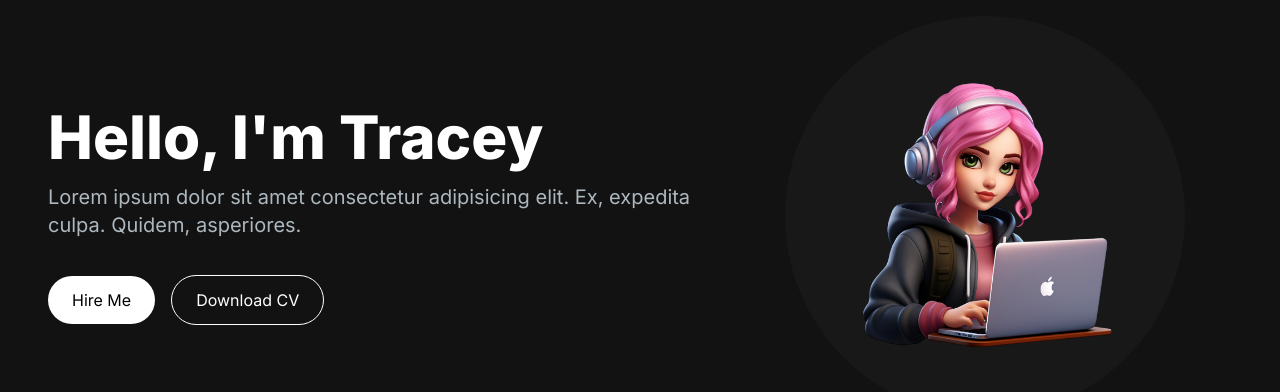
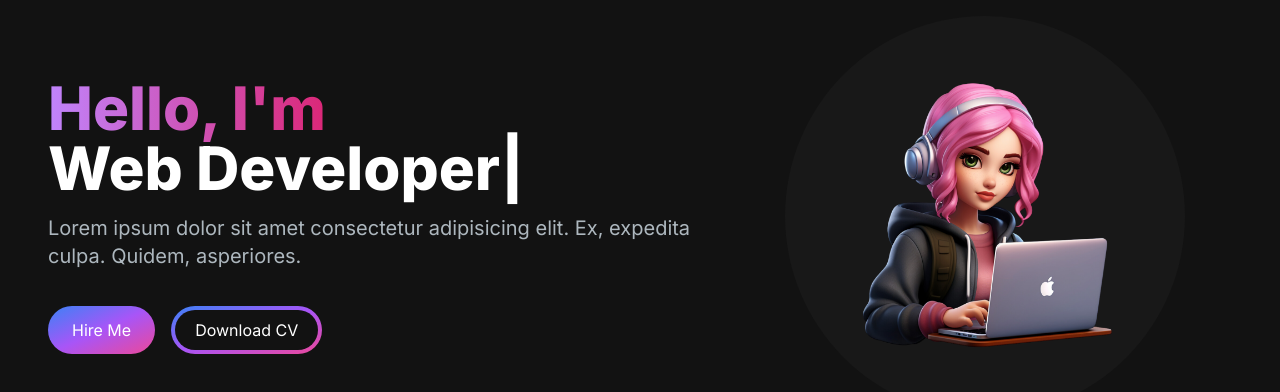
Before and after one commit to tleanne1/developer.portfolio, a Next.js app: page / in a window 1280 px wide. Shown: the top 392 px of the page. Built offline with nearby package versions, Linux system fonts and the light colour scheme.

Commit message:
added hero animation

```diff
--- a/app/page.js
+++ b/app/page.js
@@ -3,8 +3,10 @@
 
 export default function Home() {
   return (
-    <main className="flex min-h-screen flex-col bg-[#121212] container mx-auto px-12 py-4">
-      <HeroSection />
+    <main className="flex min-h-screen flex-col bg-[#121212]">
+      <div className="container mx-auto px-12 py-4">
+        <HeroSection />
+      </div>
     </main>
   );
 }
--- a/components/HeroSection.jsx
+++ b/components/HeroSection.jsx
@@ -1,24 +1,47 @@
+"use client";
+import React from "react";
 import Image from "next/image";
-import React from "react";
+import { TypeAnimation } from "react-type-animation";
 
 const HeroSection = () => {
   return (
     <section>
       <div className="grid grid-cols-1 lg:grid-cols-12">
-        <div className="col-span-7 place-self-center">
-          <h1 className="text-white mb-4 text-4xl lg:text-6xl font-extrabold">
-            Hello, I'm Tracey
+        <div className="col-span-7 place-self-center text-center sm:text-left">
+          <h1 className="text-white mb-4 text-4xl sm:text-5xl lg:text-6xl font-extrabold">
+            <span className="text-transparent bg-clip-text bg-gradient-to-r from-purple-400 to-pink-600">
+              Hello, I'm {""}
+            </span>
+            <br />
+            <TypeAnimation
+              sequence={[
+                // Same substring at the start will only be typed out once, initially
+                "Tracey",
+                1000, // wait 1s before replacing "Mice" with "Hamsters"
+                "Frontend Developer",
+                1000,
+                "Web Developer",
+                1000,
+                "UI/UX Designer",
+                1000,
+              ]}
+              wrapper="span"
+              speed={50}
+              repeat={Infinity}
+            />
           </h1>
-          <p className="text-[#ADB7BE] text-lg mb-6 lg:text-xl">
+          <p className="text-[#ADB7BE] text-base sm:text-lg mb-6 lg:text-xl">
             Lorem ipsum dolor sit amet consectetur adipisicing elit. Ex,
             expedita culpa. Quidem, asperiores.
           </p>
           <div>
-            <button className="px-6 py-3 rounded-full mr-4 bg-white hover:bg-slate-200 text-black">
+            <button className="px-6 py-3 w-full sm:w-fit rounded-full mr-4 bg-gradient-to-br from-blue-500 via-purple-500 to-pink-500 hover:bg-slate-200 text-white">
               Hire Me
             </button>
-            <button className="px-6 py-3 rounded-full  bg-transparent hover:bg-slate-800 text-white border border-white mt-3">
-              Download CV
+            <button className="px-1 py-1 w-full sm:w-fit rounded-full  bg-gradient-to-br from-blue-500 via-purple-500 to-pink-500 hover:bg-slate-800 text-white mt-3">
+              <span className="block bg-[#121212] hover:bg-slate-800 rounded-full px-5 py-2">
+                Download CV
+              </span>
             </button>
           </div>
         </div>
```
Also changed, not shown: package.json (+5 -4 lines), 1 other file (tests, documents, lock files or other folders).
